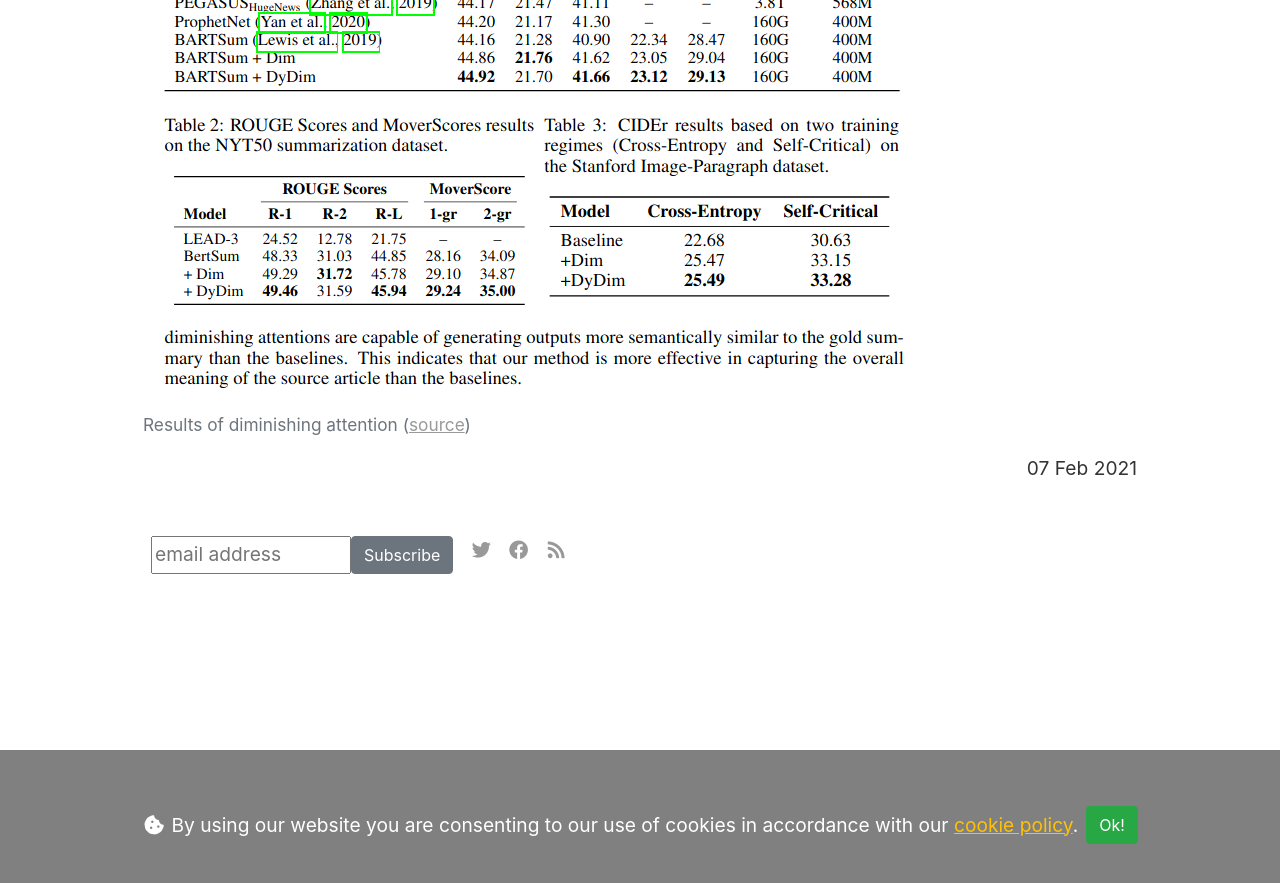
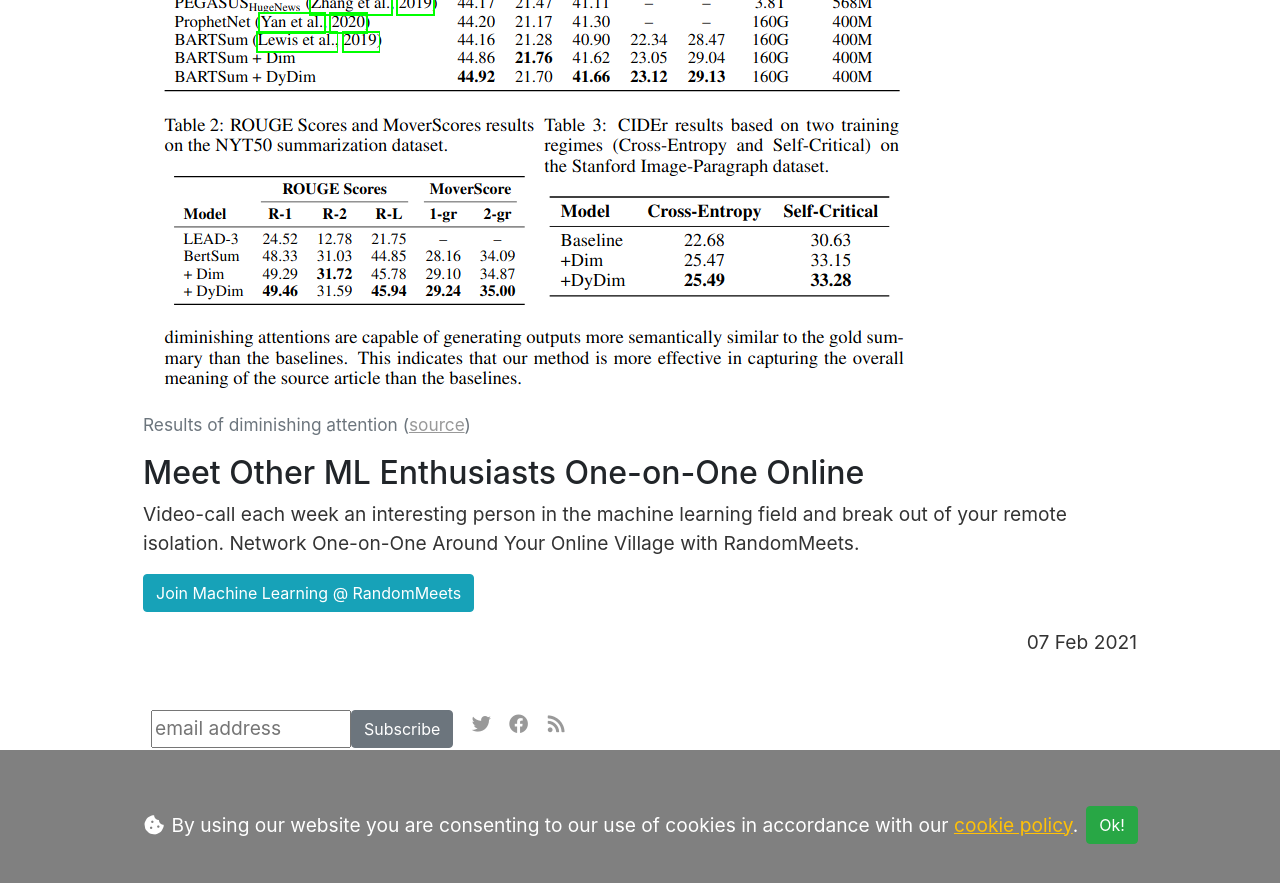
Before and after one commit to vackosar/vackosar.github.io, a Jekyll site: the page built from _posts/2021-02-07-submodularity-in-ranking-summarization-and-self-attention.md, in a window 1280 px wide and 900 px high, scrolled down 5595 px. Shown: the top 883 px of the window. Built offline with Jekyll 4.4.1, drawn with Linux system fonts in a browser that asks for light colours; nearby versions of some CDN libraries; library files that are not in the unit come from our copies; comment, search, counter and statistics services are not loaded.

Commit message:
submodularity link to random meets

```diff
--- a/_posts/2021-02-07-submodularity-in-ranking-summarization-and-self-attention.md
+++ b/_posts/2021-02-07-submodularity-in-ranking-summarization-and-self-attention.md
@@ -218,3 +218,13 @@
         Results of diminishing attention (<a href="https://arxiv.org/abs/1911.03014">source</a>)
     </figcaption>
 </figure>
+
+
+## Meet Other ML Enthusiasts One-on-One Online
+
+Video-call each week an interesting person in the machine learning field and break out of your remote isolation.
+Network One-on-One Around Your Online Village with RandomMeets.
+
+<a class="btn btn-info" style="text-decoration: none;" href="https://randommeets.com/invite/eyJncm91cF9pZCI6IjZhMzNkMTVjLTc0NjItNGFhMS1hNTc0LWM1NTUwMWQ4NWNkZiJ9.X76oug.2563ghpMTzbST9KPHerGeDqhXRY">
+    Join Machine Learning @ RandomMeets
+</a>
```
